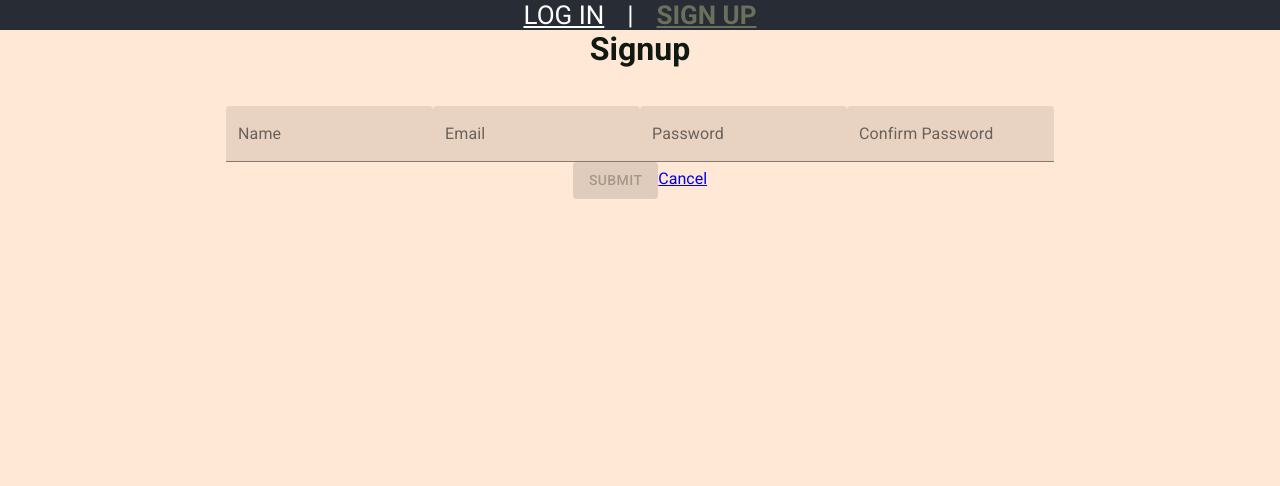
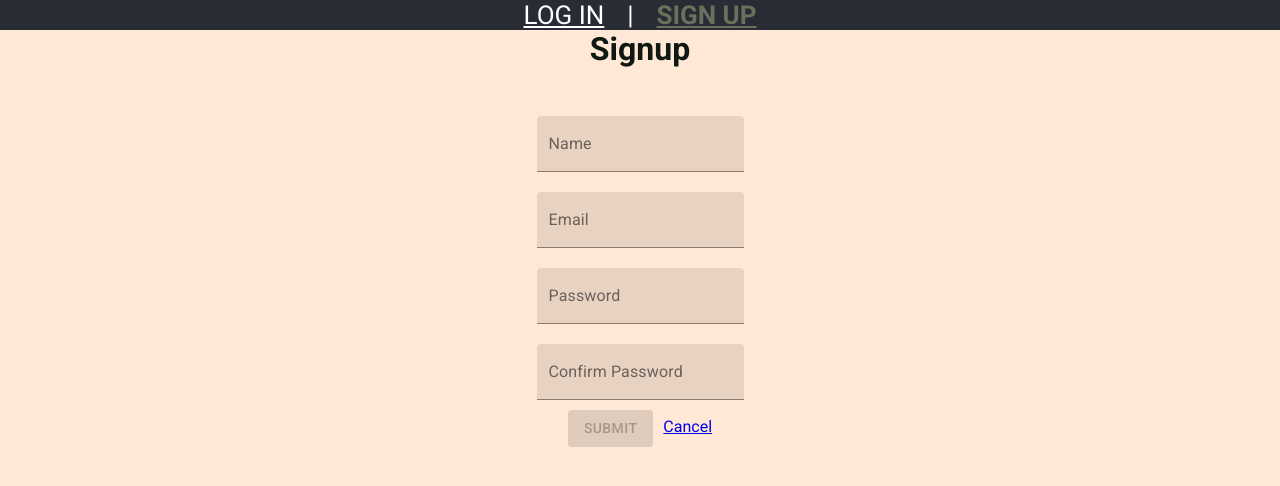
Before and after one commit to jermzblake/KrispyKreations, a React (Create React App) app: page /signup in a window 1280 px wide. Shown: the top 486 px of the page. Built offline with nearby package versions, Linux system fonts and the light colour scheme.

Commit message:
add mui styling with margins to SignupForm

```diff
--- a/src/components/SignupForm/SignupForm.jsx
+++ b/src/components/SignupForm/SignupForm.jsx
@@ -3,12 +3,31 @@ import { Link } from 'react-router-dom';
 import TextField from '@material-ui/core/TextField';
 import Button from '@material-ui/core/Button';
 import userService from '../../utils/userService';
+import { makeStyles } from '@material-ui/core/styles';
+import Box from '@material-ui/core/Box'
+
+const useStyles = makeStyles({
+    root: {
+        display: 'flex',
+        justifyContent: 'center',
+        alignItems: 'center',
+        flexDirection: 'column',
+    },
+    margin: {
+        marginTop: 10,
+        marginBottom: 10,
+    },
+    mR: {
+        marginRight: 10
+    }
+})
 
 function SignupForm (props) {
     const [name, setName] = useState('');
     const [email, setEmail] = useState('');
     const [password, setPassword] = useState('');
     const [passwordConf, setPasswordConf] = useState('');
+    const classes = useStyles();
 
     const handleSubmit = async (e) => {
         e.preventDefault();
@@ -36,12 +55,15 @@ function SignupForm (props) {
             <br/>
             <br/>
             <form autoComplete="off" onSubmit={handleSubmit}>
+                <Box className={classes.root}>
                 <TextField
+                    className={classes.margin}
                     variant="filled"
                     label="Name"
                     onChange={e => setName(e.target.value)}
                 />
                 <TextField
+                    className={classes.margin}
                     variant="filled"
                     type="email"
                     label="Email"
@@ -49,21 +71,24 @@ function SignupForm (props) {
                     onChange={e => setEmail(e.target.value)}
                 />
                 <TextField
+                    className={classes.margin}
                     type="password"
                     variant="filled"
                     label="Password"
                     onChange={e => setPassword(e.target.value)}
                 />
                 <TextField
+                    className={classes.margin}
                     type="password"
                     variant="filled"
                     label="Confirm Password"
                     onChange={e => setPasswordConf(e.target.value)}
                 />
-                <div>
-                    <Button type="submit" variant="contained" color="primary" disabled={isFormInvalid()}>Submit</Button>
+                <Box>
+                    <Button className={classes.mR} type="submit" variant="contained" color="primary" disabled={isFormInvalid()}>Submit</Button>
                     <Link to='/'>Cancel</Link>
-                </div>
+                </Box>
+                </Box>
             </form>
 
         </>
--- a/src/components/pages/LoginPage/LoginPage.jsx
+++ b/src/components/pages/LoginPage/LoginPage.jsx
@@ -46,7 +46,7 @@ function LoginPage (props) {
             <form autoComplete="off" onSubmit={handleSubmit}>
                 <Box className={classes.root}>
                     <TextField
-
+                        className={classes.margin}
                         variant="filled"
                         type="email"
                         label="Email"
```
Also changed, not shown: 1 other file (tests, documents, lock files or other folders).
